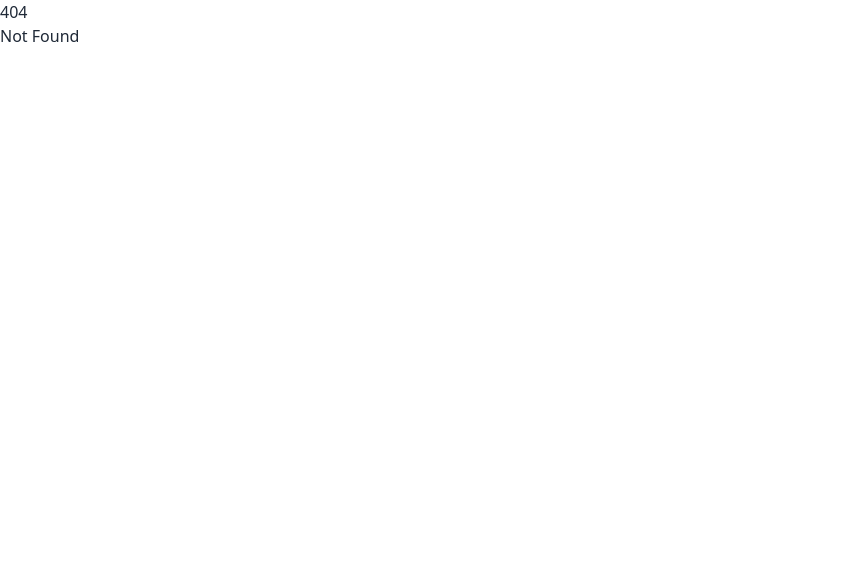
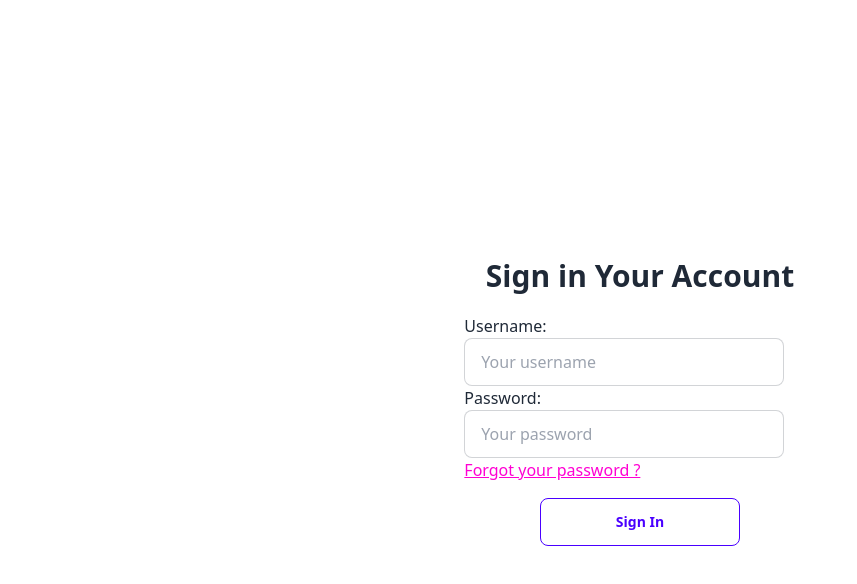
Before and after one commit to ptrstr/conuhacks8, a SvelteKit app in the folder web/: page /login in a window 1280 px wide. Before the commit this address had no page. Shown: the top 584 px of the page, without its empty margins (0-857 px from the left). Built offline with nearby package versions, Linux system fonts and the light colour scheme.

Commit message:
Front end structure

```diff
--- /dev/null
+++ b/web/src/routes/login/+page.svelte
@@ -0,0 +1,23 @@
+<div class="flex flex-col justify-center items-center w-full  min-h-screen">
+    <h1 class="text-center text-2xl sm:text-3xl font-semibold my-5">Sign in Your Account</h1>
+    <form action="">
+        <div class="form-control">
+            <label class="input-group input-group-sm">
+                <span>Username: </span>
+                <input type="text" name="username" placeholder="Your username" class="input input-bordered w-full max-w-xs"><br />
+            </label>
+        </div>
+        <div class="form-control">
+            <label class="input-group input-group-sm">
+                <span>Password: </span>
+                <input type="password" name="password" placeholder="Your password" class="input input-bordered w-full max-w-xs"><br />
+            </label>
+        </div>
+        <div>
+            <a class="link link-secondary" href="/forgot">Forgot your password ?</a>
+        </div>
+        <div class="flex flex-col md:flex-row my-4 gap-2 md:gap-4 justify-center items-center">
+            <input type="submit" value="Sign In" class="btn btn-outline btn-primary btn-block max-w-[200px]" />
+        </div>
+    </form>
+</div>
```
